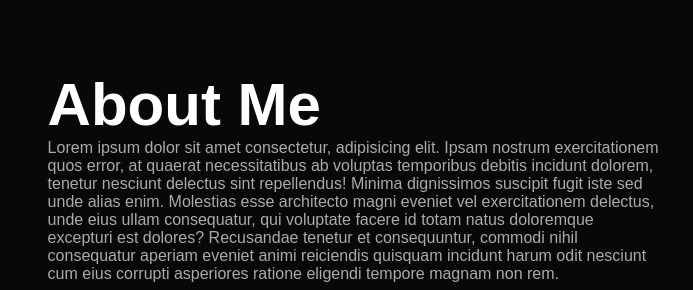
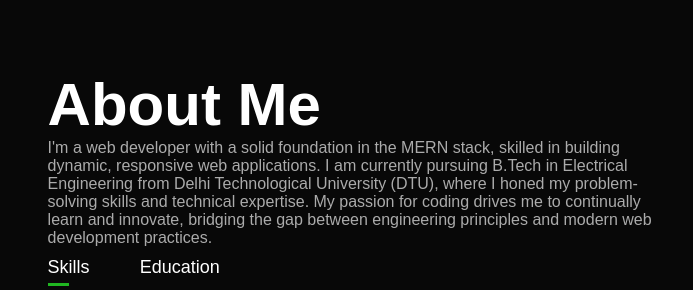
Before and after one commit to nainaryan/Portfolio, a plain HTML site: page index.html in a window 1280 px wide. Shown: the part 820-1110 px from the top of the page, 490-1183 px from the left. Drawn offline with Linux system fonts and the light colour scheme.

Commit message:
portfolio

```diff
--- a/index.html
+++ b/index.html
@@ -37,18 +37,14 @@
           <div class="about-col-2">
             <h1 class="sub-title">About Me</h1>
             <p>
-              Lorem ipsum dolor sit amet consectetur, adipisicing elit. Ipsam
-              nostrum exercitationem quos error, at quaerat necessitatibus ab
-              voluptas temporibus debitis incidunt dolorem, tenetur nesciunt
-              delectus sint repellendus! Minima dignissimos suscipit fugit iste
-              sed unde alias enim. Molestias esse architecto magni eveniet vel
-              exercitationem delectus, unde eius ullam consequatur, qui
-              voluptate facere id totam natus doloremque excepturi est dolores?
-              Recusandae tenetur et consequuntur, commodi nihil consequatur
-              aperiam eveniet animi reiciendis quisquam incidunt harum odit
-              nesciunt cum eius corrupti asperiores ratione eligendi tempore
-              magnam non rem.  </p>
-
+              I'm a web developer with a solid foundation in the MERN stack,
+               skilled in building dynamic, responsive web applications.
+                I am currently pursuing B.Tech in Electrical Engineering from
+                 Delhi Technological University (DTU), where I honed
+                 my problem-solving skills and technical expertise.
+                  My passion for coding drives me to continually learn and innovate,
+                  bridging the gap between engineering principles and
+                  modern web development practices.  </p>
               <div class="tab-titles">
                 <p class="tab-links active-link" onclick="opentab('skills')" > Skills</p>
                 <p class="tab-links" onclick="opentab('education')" > Education</p>
```
